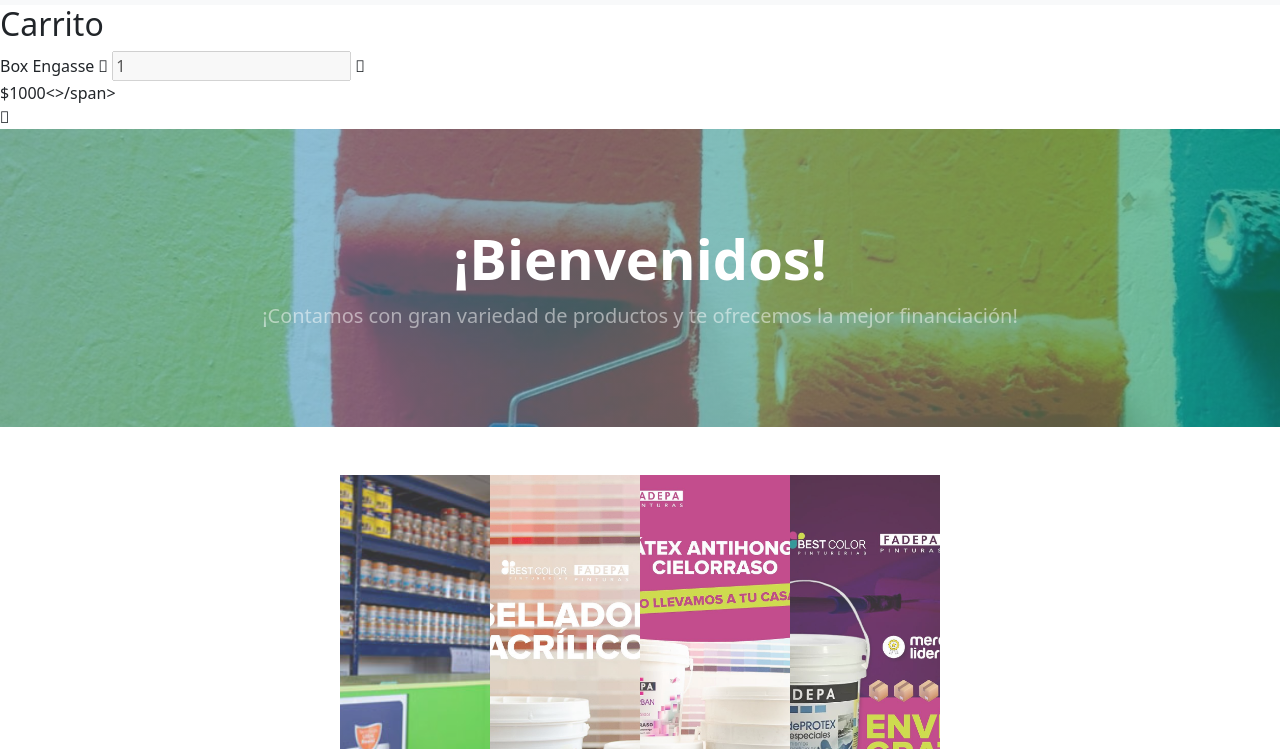
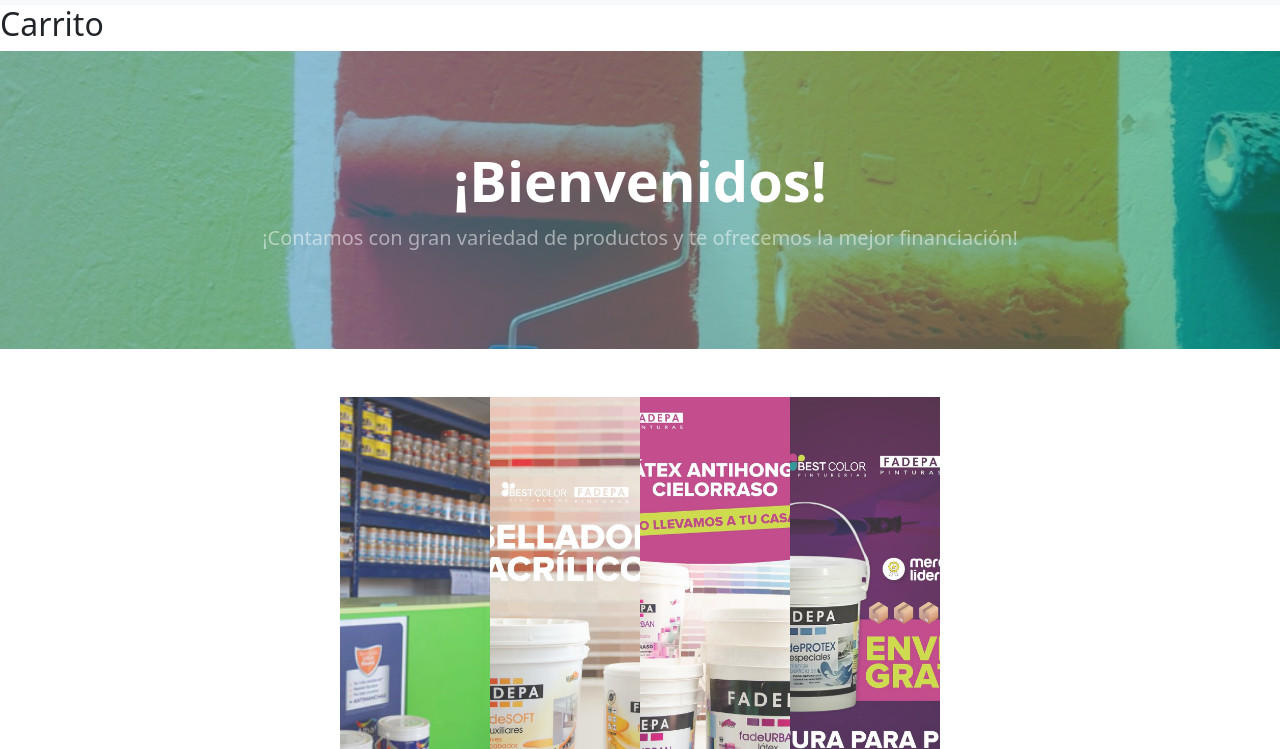
Before and after one commit to numerocuatromg/grupo11, a plain HTML site: page index.html in a window 1280 px wide. Shown: the part 51-800 px from the top of the page. Drawn offline with nearby package versions, Linux system fonts and the light colour scheme.

Commit message:
Update index.html

```diff
--- a/index.html
+++ b/index.html
@@ -60,23 +60,6 @@
 	<div class="carrito">
 		<div class="header-carrito">
 		     <h2>Carrito</h2>
-		</div>
-	<div class="carrito-items">
-		<div class="carrito-item">
-			<div class="carrito-item-detalles">
-				<span class="carrito-item-titulo">Box Engasse</span>
-			<div."selector-cantidad">
-				<i class="fa-solid fa-minus restar-cantidad"></i>
-				<input type="text" value="1" class="carrito-item-cantidad" disabled>
-				<i class="fa-solid fa-minus plus sumar-cantidad"></i>
-			</div>
-			<span class="carrito-item-precio">$1000<>/span>
-			</div>
-			<span class="btn-eliminar">
-				<i class="fa-solid fa-trash"></i>
-			</span>
-			</div>
-
 
         <header class="bg-dark py-5">
             <div class="container px-4 px-lg-5 my-5">
```
